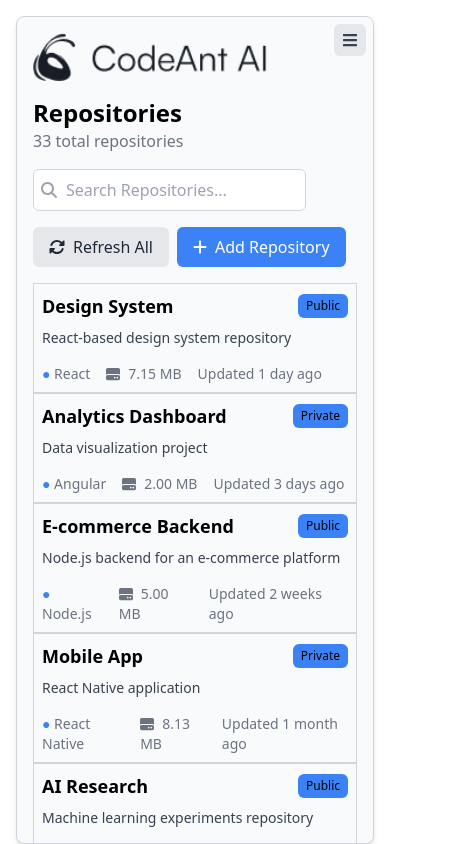
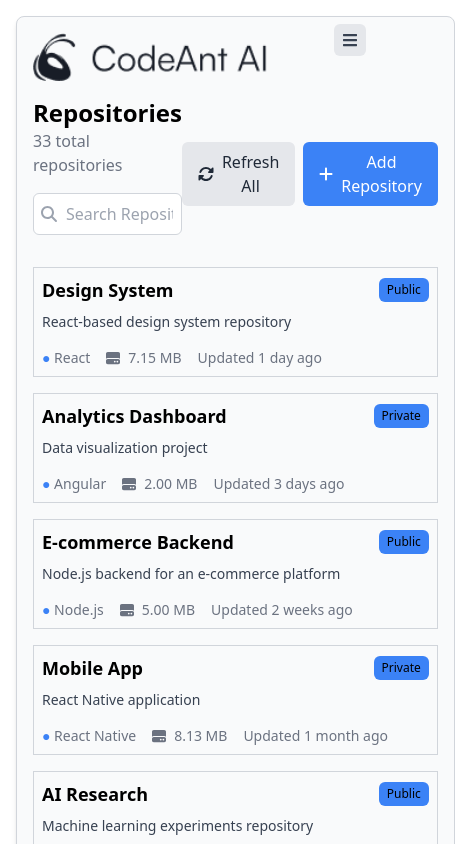
Before and after one commit to Suushh/CodeAnt, a React (Vite) app: page /dashboard in a window 390 px wide. Shown: the top 844 px of the page, 455 px wide, since content can reach past the window. Built offline with nearby package versions, Linux system fonts and the light colour scheme.

Commit message:
minor issues fixed

```diff
--- a/src/components/Sidebar.jsx
+++ b/src/components/Sidebar.jsx
@@ -30,7 +30,7 @@ const Sidebar = ({ userName, pages, selectedPage, onPageSelect }) => {
 
       {/* ✅ Sidebar */}
       <aside
-        className={`fixed top-0 left-0 h-full w-full lg:relative lg:w-[20%] bg-gray-100 border-r border-gray-300 z-50 transition-transform duration-300 ease-in-out ${
+        className={`fixed top-0 left-0  w-full lg:relative lg:w-[20%] bg-gray-100 border-r border-gray-300 z-50 transition-transform duration-300 ease-in-out ${
           isSidebarOpen
             ? "translate-y-0"  // For small screens, when opened, slide down vertically
             : "-translate-y-full"  // Initially hidden
@@ -53,7 +53,7 @@ const Sidebar = ({ userName, pages, selectedPage, onPageSelect }) => {
         </div>
 
         {/* ✅ Navigation Links */}
-        <nav className="flex flex-col mt-4 space-y-1">
+        <nav className="flex flex-col  mt-4 space-y-1">
           {pages.map((page) => (
             <div
               key={page}
--- a/src/pages/Dashboard.jsx
+++ b/src/pages/Dashboard.jsx
@@ -70,20 +70,22 @@ const Dashboard = () => {
   ];
 
   return (
-    <div className="flex h-screen">
+    <div className="flex h-full">
       <Sidebar
         userName={userName}
         pages={pages}
         selectedPage={selectedPage}
         onPageSelect={setSelectedPage}
+
       />
 
-      <div className="flex-1 p-4 bg-gray-50 border border-gray-300 rounded-lg shadow-md m-4 mb-0 overflow-y-hidden">
-      <div className="lg:hidden flex items-center justify-between mb-4">
+      <div className="flex-1 p-4 bg-gray-50 border border-gray-300 rounded-lg shadow-md m-4">
+        <div className="lg:hidden flex items-center justify-between mb-4">
           <img src={Logo} alt="Logo" className="h-12" />
         </div>
+
         {/* Header */}
-        <header className="flex flex-wrap justify-between items-center mb-4">
+        <header className="flex justify-between items-center mb-4">
           <div className="mb-4">
             <h1 className="text-2xl font-bold">{selectedPage}</h1>
             <p className="text-gray-500">33 total repositories</p>
@@ -109,9 +111,9 @@ const Dashboard = () => {
           </div>
         </header>
 
-
-        <section className="h-[calc(100%-120px)] overflow-y-auto">
-          <div className="flex flex-col ">
+        {/* Section for repository cards with overflow */}
+        <section className="overflow-y-auto ">
+          <div className="space-y-4">
             {selectedPage === "Repositories" &&
               repositoryCards.map((card, index) => (
                 <Card
```
